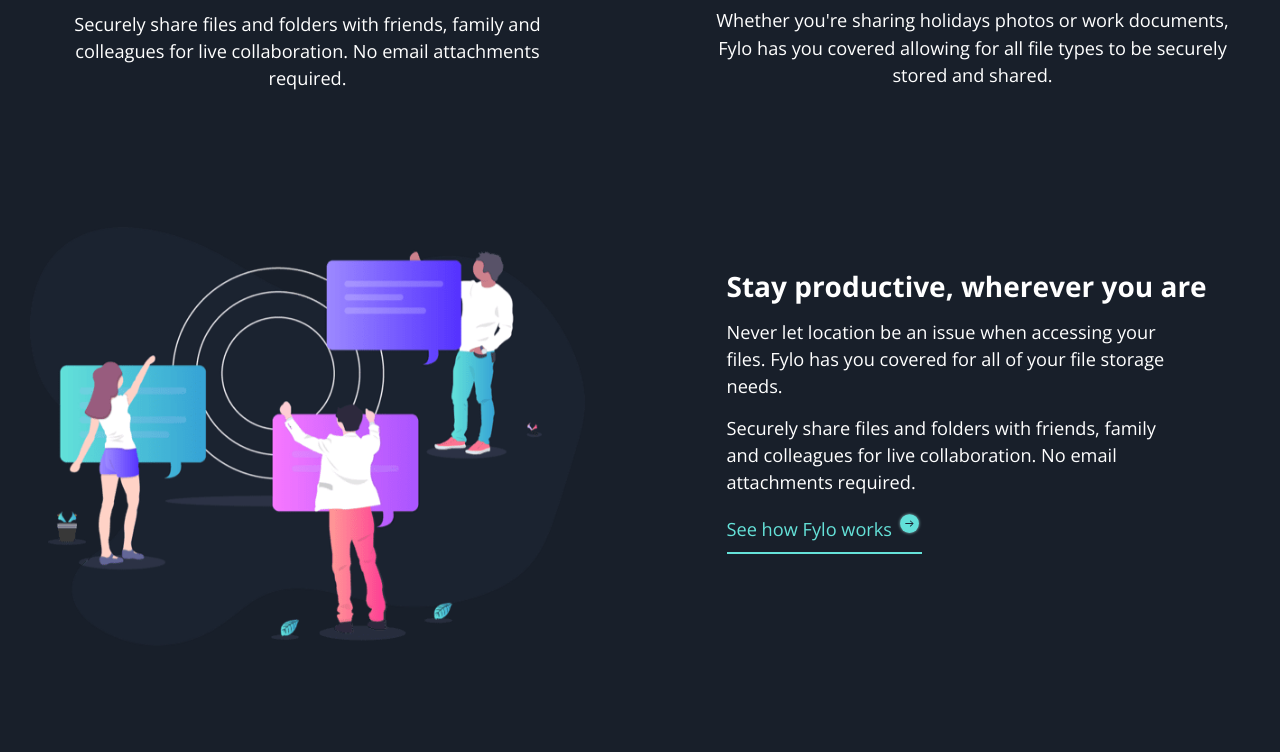
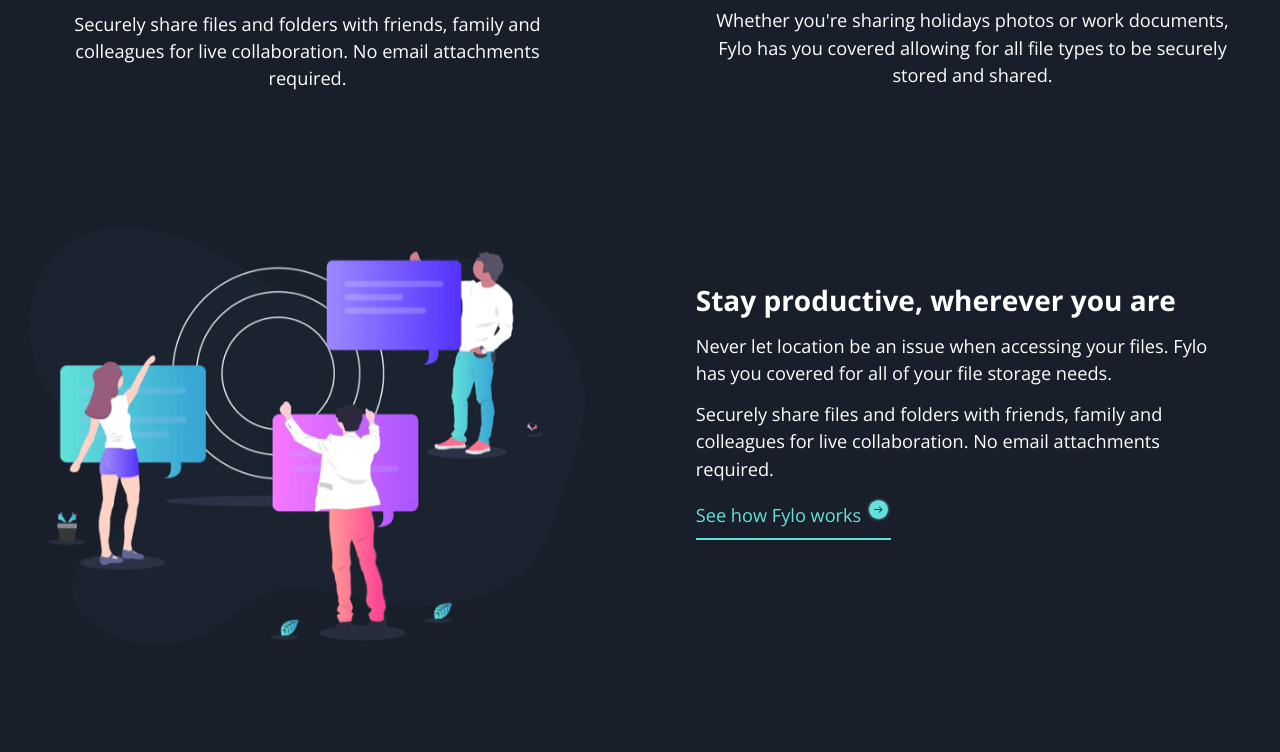
Before and after one commit to TeresaCza/fylo, a plain HTML site: page index.html in a window 1280 px wide. Shown: the part 1654-2406 px from the top of the page. Drawn offline with nearby package versions, Linux system fonts and the light colour scheme.

Commit message:
Minor features change

```diff
--- a/scss/_features.scss
+++ b/scss/_features.scss
@@ -70,7 +70,7 @@
 
 .page__feature-end .feature {
   align-items: flex-start;
-  width: 80%;
+  width: 90%;
   margin: auto auto;
 }
 
@@ -78,3 +78,7 @@
   text-align: left;
   padding-left: 0;
 }
+
+@media (min-width: 800px) {
+
+}
```
Also changed, not shown: css/style.css.
